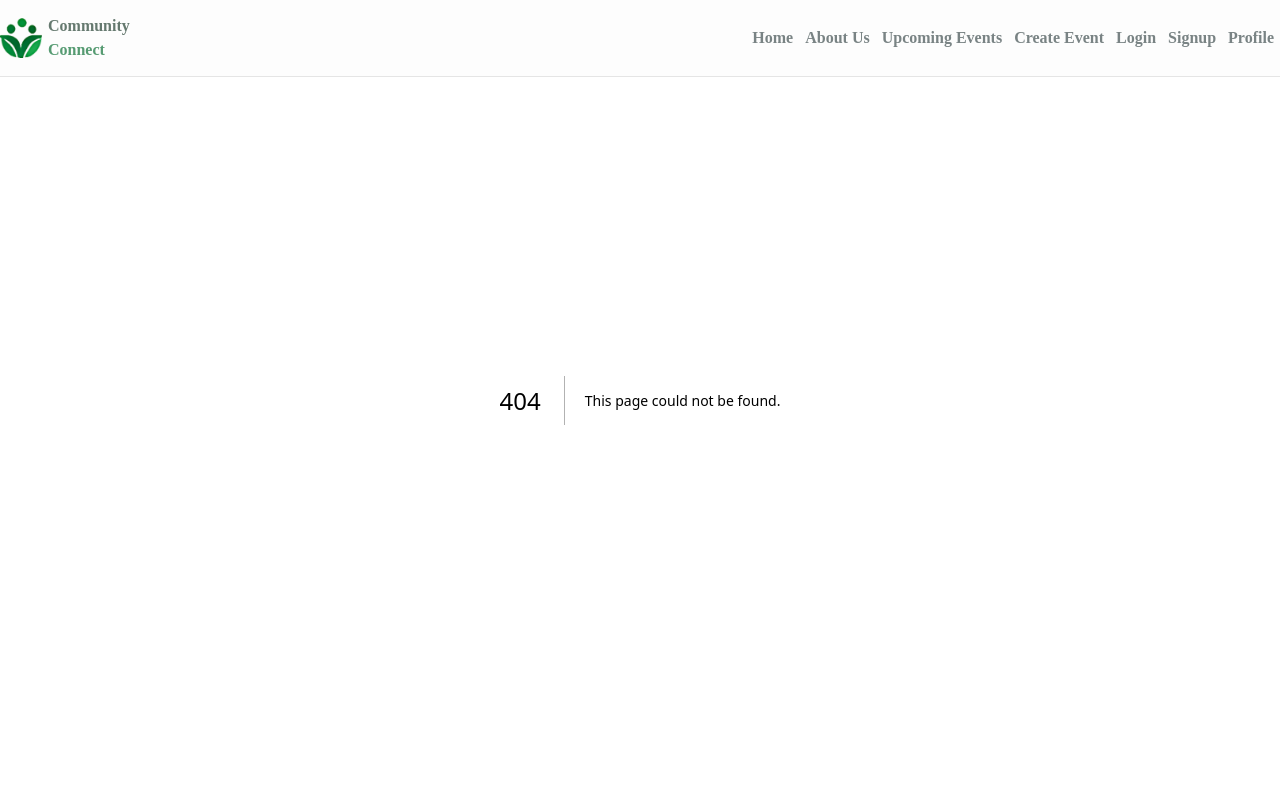
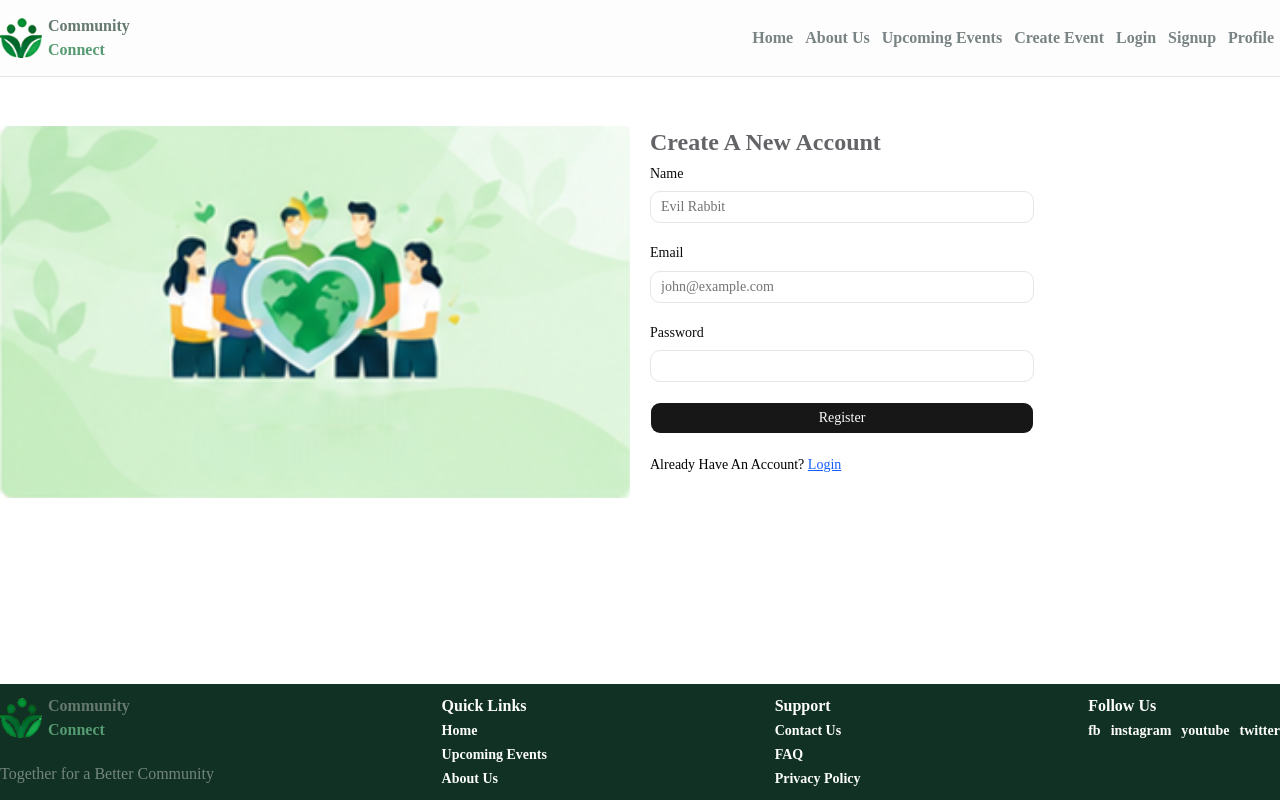
Before and after one commit to Maahi5656/socio, a Next.js app in the folder socio-client/: page /register in a window 1280 px wide. Before the commit this address had no page. Shown: the top 800 px of the page. Built offline with nearby package versions, Linux system fonts and the light colour scheme.

Commit message:
added login and register page

```diff
--- /dev/null
+++ b/socio-client/src/app/login/page.tsx
@@ -0,0 +1,64 @@
+import Image from "next/image";
+
+import { Button } from "@/components/ui/button"
+import {
+  Field,
+  FieldDescription,
+  FieldGroup,
+  FieldLabel,
+} from "@/components/ui/field"
+import { Input } from "@/components/ui/input"
+import {
+  Select,
+  SelectContent,
+  SelectGroup,
+  SelectItem,
+  SelectTrigger,
+  SelectValue,
+} from "@/components/ui/select"
+
+import Link from "next/link";
+
+import login from '../../../public/images/login-image.png'
+
+const Login = () => {
+    return (
+        <section className='relative h-[calc(100vh-192px)] top-[76px] py-[50px]'>
+            <div className='relative flex justify-start items-start gap-5 max-w-7xl mx-auto'>
+                <Image className="w-full rounded" width={450} src={login} alt="image" />
+                <div className="w-full">
+                    <form className="max-w-sm">
+                       <h2 className="font-bold text-2xl text-[#636467] mb-1.5">Login To Your Account</h2>
+                        <FieldGroup>
+                            {/* <Field>
+                              <FieldLabel htmlFor="form-name">Name</FieldLabel>
+                              <Input
+                                id="form-name"
+                                type="text"
+                                placeholder="Evil Rabbit"
+                                required
+                              />
+                            </Field> */}
+                            <Field>
+                              <FieldLabel htmlFor="form-email">Email</FieldLabel>
+                              <Input id="form-email" type="email" placeholder="john@example.com" />
+                            </Field>
+                            <div>
+                              <Field>
+                                <FieldLabel htmlFor="form-password">Password</FieldLabel>
+                                <Input id="form-password" type="password" />
+                              </Field>
+                            </div>
+                            <Field orientation="horizontal">
+                              <Button className="w-full" type="submit">Submit</Button>
+                            </Field>
+                            <p className="font-medium text-[#000] text-[14px]">Dont Have An Account? <Link className="text-blue-600 underline" href="/register">Register</Link></p>
+                        </FieldGroup>
+                    </form>
+                </div>
+            </div>
+        </section>
+    );
+};
+
+export default Login;
--- /dev/null
+++ b/socio-client/src/app/register/page.tsx
@@ -0,0 +1,64 @@
+import Image from "next/image";
+
+import { Button } from "@/components/ui/button"
+import {
+  Field,
+  FieldDescription,
+  FieldGroup,
+  FieldLabel,
+} from "@/components/ui/field"
+import { Input } from "@/components/ui/input"
+import {
+  Select,
+  SelectContent,
+  SelectGroup,
+  SelectItem,
+  SelectTrigger,
+  SelectValue,
+} from "@/components/ui/select"
+
+import Link from "next/link";
+
+import login from '../../../public/images/login-image.png'
+
+const Register = () => {
+    return (
+        <section className='relative h-[calc(100vh-192px)] top-[76px] py-[50px]'>
+            <div className='relative flex justify-start items-start gap-5 max-w-7xl mx-auto'>
+                <Image className="w-full rounded" width={450} src={login} alt="image" />
+                <div className="w-full">
+                    <form className="max-w-sm">
+                       <h2 className="font-bold text-2xl text-[#636467] mb-1.5">Create A New Account</h2>
+                        <FieldGroup>
+                            <Field>
+                              <FieldLabel htmlFor="form-name">Name</FieldLabel>
+                              <Input
+                                id="form-name"
+                                type="text"
+                                placeholder="Evil Rabbit"
+                                required
+                              />
+                            </Field>
+                            <Field>
+                              <FieldLabel htmlFor="form-email">Email</FieldLabel>
+                              <Input id="form-email" type="email" placeholder="john@example.com" />
+                            </Field>
+                            <div>
+                              <Field>
+                                <FieldLabel htmlFor="form-password">Password</FieldLabel>
+                                <Input id="form-password" type="password" />
+                              </Field>
+                            </div>
+                            <Field orientation="horizontal">
+                              <Button className="w-full" type="submit">Register</Button>
+                            </Field>
+                            <p className="font-medium text-[#000] text-[14px]">Already Have An Account? <Link className="text-blue-600 underline" href="/login">Login</Link></p>
+                        </FieldGroup>
+                    </form>
+                </div>
+            </div>
+        </section>
+    );
+};
+
+export default Register;
--- a/socio-client/src/components/Header.tsx
+++ b/socio-client/src/components/Header.tsx
@@ -19,12 +19,12 @@ const Header = () => {
                 </div>
                 <div>
                     <ul className="flex items-center">
-                        <li className="mx-1.5"><Link className="font-bold text-[#798384] text-[16px] line-height-1.25" href="">Home</Link></li>
+                        <li className="mx-1.5"><Link className="font-bold text-[#798384] text-[16px] line-height-1.25" href="/">Home</Link></li>
                         <li className="mx-1.5"><Link className="font-bold text-[#798384] text-[16px] line-height-1.25" href="">About Us</Link></li>
-                        <li className="mx-1.5"><Link className="font-bold text-[#798384] text-[16px] line-height-1.25" href="">Upcoming Events</Link></li>
+                        <li className="mx-1.5"><Link className="font-bold text-[#798384] text-[16px] line-height-1.25" href="/events">Upcoming Events</Link></li>
                         <li className="mx-1.5"><Link className="font-bold text-[#798384] text-[16px] line-height-1.25" href="">Create Event</Link></li>
-                        <li className="mx-1.5"><Link className="font-bold text-[#798384] text-[16px] line-height-1.25" href="">Login</Link></li>
-                        <li className="mx-1.5"><Link className="font-bold text-[#798384] text-[16px] line-height-1.25" href="">Signup</Link></li>
+                        <li className="mx-1.5"><Link className="font-bold text-[#798384] text-[16px] line-height-1.25" href="/login">Login</Link></li>
+                        <li className="mx-1.5"><Link className="font-bold text-[#798384] text-[16px] line-height-1.25" href="/register">Signup</Link></li>
                         <li className="mx-1.5"><Link className="font-bold text-[#798384] text-[16px] line-height-1.25" href="">Profile</Link></li>
                     </ul>
                 </div>
```
Also changed, not shown: socio-client/public/images/login-image.png (added).
